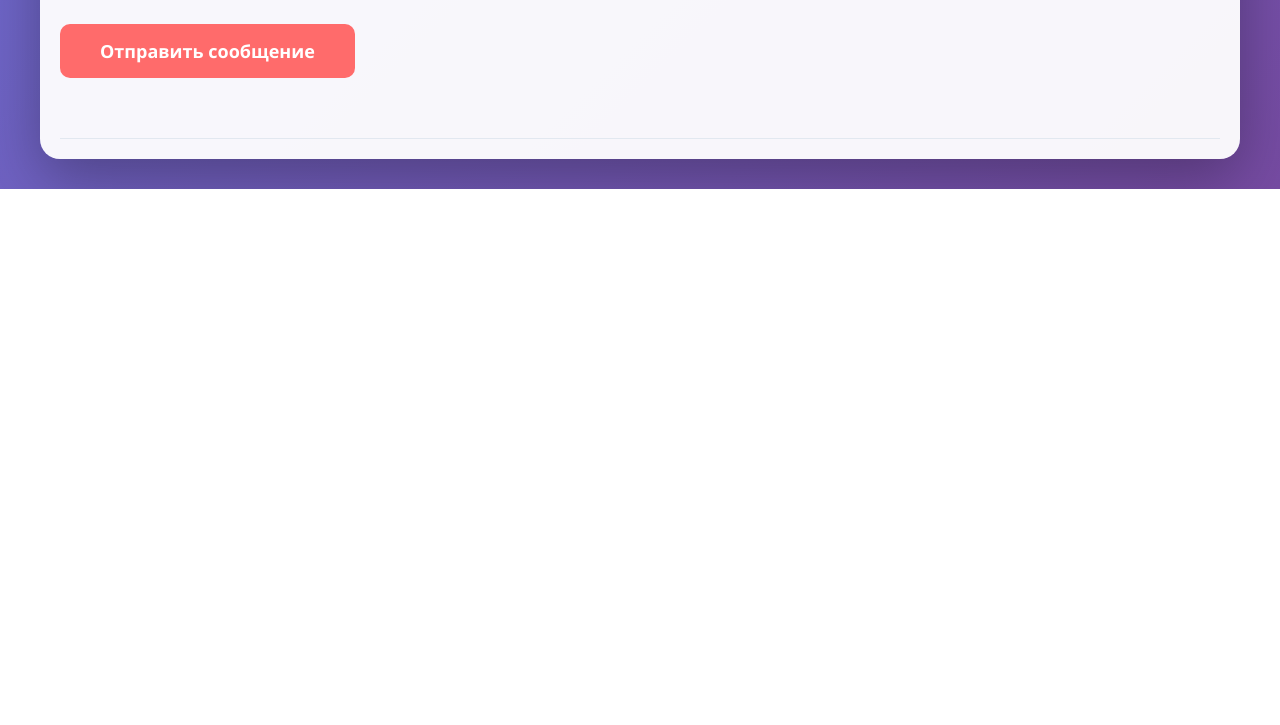
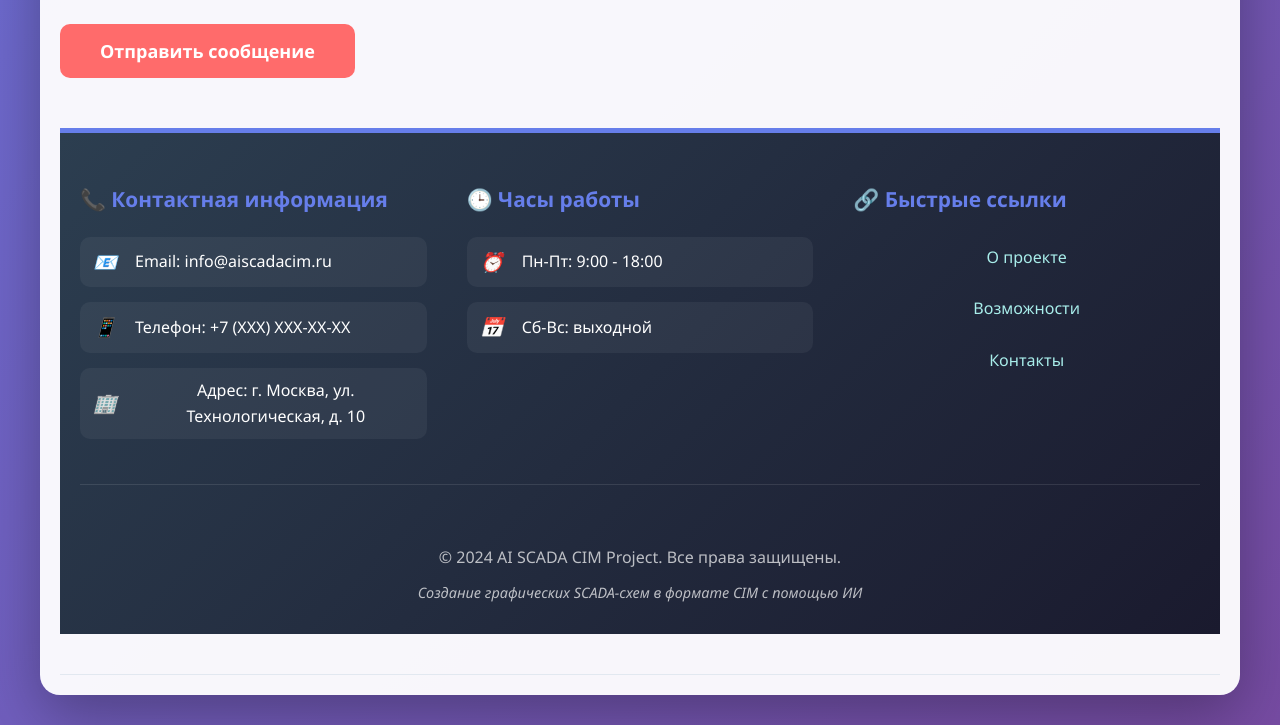
Before and after one commit to NCtronicAI/NCtronicAI.github.io, a plain HTML site: page index.html in a window 1280 px wide. Shown: the part 1420-2145 px from the top of the page. Before the commit the page ends 1609 px from the top, so only its background shows below. Drawn offline with Linux system fonts and the light colour scheme.

Commit message:
Update index.html

```diff
--- a/index.html
+++ b/index.html
@@ -231,5 +231,187 @@
     <input type="text" name="_gotcha" style="display:none">
 </form>
 </script>
-</body>
+<!-- Вставьте этот код в конце вашего index.html, перед закрывающим тегом </body> -->
+
+<footer>
+    <div class="footer-container">
+        <div class="footer-section">
+            <h3>📞 Контактная информация</h3>
+            <div class="contact-item">
+                <i class="icon">📧</i>
+                <span>Email: info@aiscadacim.ru</span>
+            </div>
+            <div class="contact-item">
+                <i class="icon">📱</i>
+                <span>Телефон: +7 (XXX) XXX-XX-XX</span>
+            </div>
+            <div class="contact-item">
+                <i class="icon">🏢</i>
+                <span>Адрес: г. Москва, ул. Технологическая, д. 10</span>
+            </div>
+        </div>
+
+        <div class="footer-section">
+            <h3>🕒 Часы работы</h3>
+            <div class="contact-item">
+                <i class="icon">⏰</i>
+                <span>Пн-Пт: 9:00 - 18:00</span>
+            </div>
+            <div class="contact-item">
+                <i class="icon">📅</i>
+                <span>Сб-Вс: выходной</span>
+            </div>
+        </div>
+
+        <div class="footer-section">
+            <h3>🔗 Быстрые ссылки</h3>
+            <a href="#about" class="footer-link">О проекте</a>
+            <a href="#features" class="footer-link">Возможности</a>
+            <a href="#contacts" class="footer-link">Контакты</a>
+        </div>
+    </div>
+
+    <div class="footer-bottom">
+        <p>© 2024 AI SCADA CIM Project. Все права защищены.</p>
+        <p class="footer-note">Создание графических SCADA-схем в формате CIM с помощью ИИ</p>
+    </div>
+</footer>
+
+<style>
+    /* Стили для футера - добавьте в тег <style> */
+    footer {
+        background: linear-gradient(135deg, #2c3e50 0%, #1a1a2e 100%);
+        color: white;
+        padding: 50px 20px 20px;
+        margin-top: 50px;
+        border-top: 5px solid #667eea;
+    }
+
+    .footer-container {
+        max-width: 1200px;
+        margin: 0 auto;
+        display: grid;
+        grid-template-columns: repeat(auto-fit, minmax(300px, 1fr));
+        gap: 40px;
+        padding-bottom: 30px;
+        border-bottom: 1px solid rgba(255,255,255,0.1);
+    }
+
+    .footer-section h3 {
+        color: #667eea;
+        font-size: 1.3em;
+        margin-bottom: 20px;
+        display: flex;
+        align-items: center;
+        gap: 10px;
+    }
+
+    .contact-item {
+        display: flex;
+        align-items: center;
+        gap: 15px;
+        margin-bottom: 15px;
+        padding: 10px;
+        background: rgba(255,255,255,0.05);
+        border-radius: 10px;
+        transition: transform 0.3s ease;
+    }
+
+    .contact-item:hover {
+        transform: translateX(5px);
+        background: rgba(255,255,255,0.1);
+    }
+
+    .icon {
+        font-size: 1.2em;
+        min-width: 30px;
+        text-align: center;
+    }
+
+    .footer-link {
+        display: block;
+        color: #a8edea;
+        text-decoration: none;
+        margin-bottom: 10px;
+        padding: 8px 0;
+        transition: color 0.3s ease;
+    }
+
+    .footer-link:hover {
+        color: #667eea;
+        text-decoration: underline;
+    }
+
+    .footer-bottom {
+        max-width: 1200px;
+        margin: 30px auto 0;
+        text-align: center;
+        padding-top: 20px;
+    }
+
+    .footer-bottom p {
+        margin: 10px 0;
+        color: rgba(255,255,255,0.7);
+    }
+
+    .footer-note {
+        font-style: italic;
+        color: rgba(255,255,255,0.5);
+        font-size: 0.9em;
+    }
+
+    /* Адаптивность */
+    @media (max-width: 768px) {
+        .footer-container {
+            grid-template-columns: 1fr;
+            gap: 30px;
+        }
+
+        .contact-item {
+            padding: 8px;
+        }
+    }
+</style>
+
+<script>
+    // Добавьте этот скрипт для интерактивности контактов
+    document.addEventListener('DOMContentLoaded', function() {
+        // Добавляем обработчики для контактов
+        const contactItems = document.querySelectorAll('.contact-item');
+        contactItems.forEach(item => {
+            item.addEventListener('click', function() {
+                const text = this.querySelector('span').textContent;
+                if (text.includes('@')) {
+                    // Для email
+                    navigator.clipboard.writeText('info@aiscadacim.ru').then(() => {
+                        alert('Email скопирован в буфер обмена!');
+                    });
+                } else if (text.includes('+7')) {
+                    // Для телефона
+                    alert('Телефон: +7 (XXX) XXX-XX-XX\nСкопируйте номер');
+                }
+            });
+        });
+
+        // Анимация появления футера
+        const observer = new IntersectionObserver((entries) => {
+            entries.forEach(entry => {
+                if (entry.isIntersecting) {
+                    entry.target.style.opacity = '1';
+                    entry.target.style.transform = 'translateY(0)';
+                }
+            });
+        });
+
+        const footer = document.querySelector('footer');
+        if (footer) {
+            footer.style.opacity = '0';
+            footer.style.transform = 'translateY(20px)';
+            footer.style.transition = 'opacity 0.5s ease, transform 0.5s ease';
+            observer.observe(footer);
+        }
+    });
+</script>
+            </body>
+
 </html>
```
